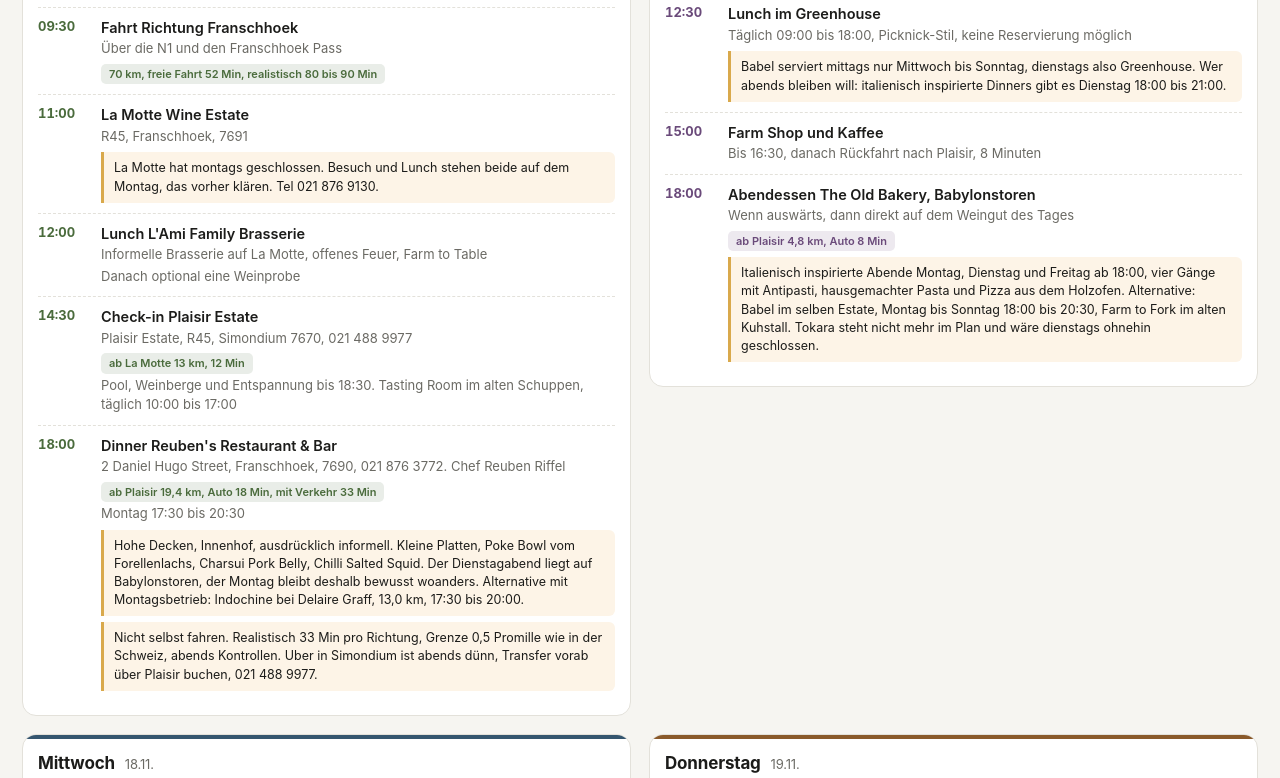
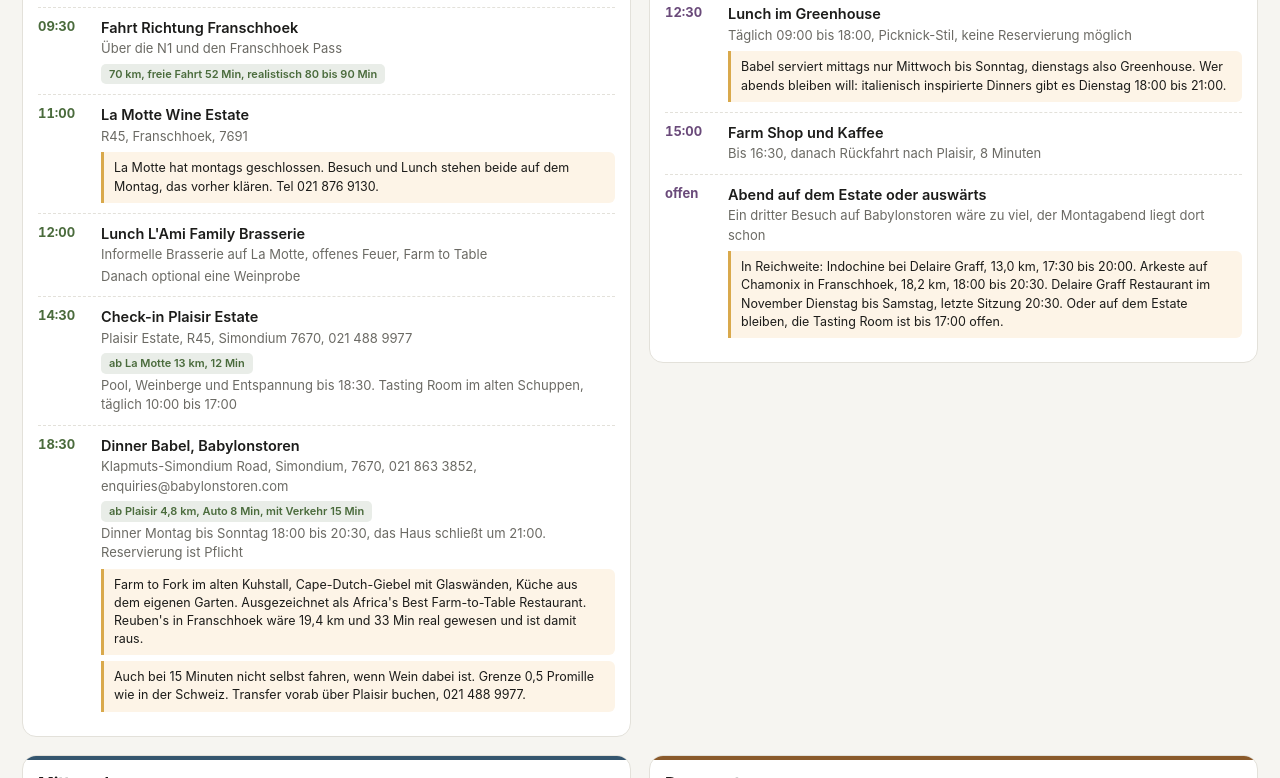
Before and after one commit to xiebo91/kapstadt-nov-2026, a plain HTML site: page index.html in a window 1280 px wide. Shown: the part 2022-2800 px from the top of the page. Drawn offline with Linux system fonts and the light colour scheme.

Commit message:
Dinner 16.11. auf Babel umgestellt

```diff
--- a/index.html
+++ b/index.html
@@ -93,7 +93,7 @@
       <li><b>Café Caprice:</b> der Plan nennt 09:00, die Reservierung steht auf 11:45. Bestätigung prüfen.</li>
       <li><b>Lion's Head am Sonntag:</b> Sonnenaufgang ist 05:35, der Plan startet um 06:00. Früher los oder den Sonnenaufgang streichen.</li>
       <li><b>Dinner am Samstag 14.11.:</b> The Duchess of Wisbeach in Sea Point, 14 Minuten zu Fuß, Reservierung Pflicht. Alternative Ariel, 90 Regent Road.</li>
-      <li><b>Dinner am Montag 16.11.:</b> Reuben's in Franschhoek, montags geöffnet, informell. Transfer mitbuchen.</li>
+      <li><b>Dinner am Montag 16.11. um 18:30:</b> Babel auf Babylonstoren, 4,8 km ab Plaisir, Reservierung ist Pflicht, 021 863 3852. Transfer statt selbst fahren.</li>
       <li><b>Dinner am Freitag 20.11.:</b> Clarke's, 133b Bree Street, rund 300 Meter vom Hotel. Nur Karte, keine Barzahlung.</li>
       <li><b>Lunch am Freitag 20.11. um 12:30:</b> Harbour House in Kalk Bay, 021 788 4133, noch nicht reserviert.</li>
       <li><b>Tennis am Mittwoch 18.11. um 15:30:</b> Glen Tennis Club, Platz vorab bei Portia buchen, 083 874 6213, R500 pro Stunde.</li>
@@ -226,13 +226,13 @@
           <div class="leg">ab La Motte 13 km, 12 Min</div>
           <div class="where">Pool, Weinberge und Entspannung bis 18:30. Tasting Room im alten Schuppen, täglich 10:00 bis 17:00</div>
         </div></div>
-        <div class="row"><div class="time">18:00</div><div>
-          <div class="what">Dinner Reuben's Restaurant &amp; Bar</div>
-          <div class="where">2 Daniel Hugo Street, Franschhoek, 7690, 021 876 3772. Chef Reuben Riffel</div>
-          <div class="leg">ab Plaisir 19,4 km, Auto 18 Min, mit Verkehr 33 Min</div>
-          <div class="where">Montag 17:30 bis 20:30</div>
-          <div class="note">Hohe Decken, Innenhof, ausdrücklich informell. Kleine Platten, Poke Bowl vom Forellenlachs, Charsui Pork Belly, Chilli Salted Squid. Der Dienstagabend liegt auf Babylonstoren, der Montag bleibt deshalb bewusst woanders. Alternative mit Montagsbetrieb: Indochine bei Delaire Graff, 13,0 km, 17:30 bis 20:00.</div>
-          <div class="note">Nicht selbst fahren. Realistisch 33 Min pro Richtung, Grenze 0,5 Promille wie in der Schweiz, abends Kontrollen. Uber in Simondium ist abends dünn, Transfer vorab über Plaisir buchen, 021 488 9977.</div>
+        <div class="row"><div class="time">18:30</div><div>
+          <div class="what">Dinner Babel, Babylonstoren</div>
+          <div class="where">Klapmuts-Simondium Road, Simondium, 7670, 021 863 3852, enquiries@babylonstoren.com</div>
+          <div class="leg">ab Plaisir 4,8 km, Auto 8 Min, mit Verkehr 15 Min</div>
+          <div class="where">Dinner Montag bis Sonntag 18:00 bis 20:30, das Haus schließt um 21:00. Reservierung ist Pflicht</div>
+          <div class="note">Farm to Fork im alten Kuhstall, Cape-Dutch-Giebel mit Glaswänden, Küche aus dem eigenen Garten. Ausgezeichnet als Africa's Best Farm-to-Table Restaurant. Reuben's in Franschhoek wäre 19,4 km und 33 Min real gewesen und ist damit raus.</div>
+          <div class="note">Auch bei 15 Minuten nicht selbst fahren, wenn Wein dabei ist. Grenze 0,5 Promille wie in der Schweiz. Transfer vorab über Plaisir buchen, 021 488 9977.</div>
         </div></div>
       </div>
     </div>
@@ -264,11 +264,10 @@
           <div class="what">Farm Shop und Kaffee</div>
           <div class="where">Bis 16:30, danach Rückfahrt nach Plaisir, 8 Minuten</div>
         </div></div>
-        <div class="row"><div class="time">18:00</div><div>
-          <div class="what">Abendessen The Old Bakery, Babylonstoren</div>
-          <div class="where">Wenn auswärts, dann direkt auf dem Weingut des Tages</div>
-          <div class="leg">ab Plaisir 4,8 km, Auto 8 Min</div>
-          <div class="note">Italienisch inspirierte Abende Montag, Dienstag und Freitag ab 18:00, vier Gänge mit Antipasti, hausgemachter Pasta und Pizza aus dem Holzofen. Alternative: Babel im selben Estate, Montag bis Sonntag 18:00 bis 20:30, Farm to Fork im alten Kuhstall. Tokara steht nicht mehr im Plan und wäre dienstags ohnehin geschlossen.</div>
+        <div class="row"><div class="time">offen</div><div>
+          <div class="what">Abend auf dem Estate oder auswärts</div>
+          <div class="where">Ein dritter Besuch auf Babylonstoren wäre zu viel, der Montagabend liegt dort schon</div>
+          <div class="note">In Reichweite: Indochine bei Delaire Graff, 13,0 km, 17:30 bis 20:00. Arkeste auf Chamonix in Franschhoek, 18,2 km, 18:00 bis 20:30. Delaire Graff Restaurant im November Dienstag bis Samstag, letzte Sitzung 20:30. Oder auf dem Estate bleiben, die Tasting Room ist bis 17:00 offen.</div>
         </div></div>
       </div>
     </div>
@@ -460,7 +459,7 @@
         <tr><td>La Motte, Franschhoek</td><td class="n">52 / 93 Min</td></tr>
         <tr><td>Babylonstoren</td><td class="n">8 / 15 Min</td></tr>
         <tr><td>Tokara, Helshoogte</td><td class="n">16 / 30 Min</td></tr>
-        <tr><td>Reuben's, Franschhoek</td><td class="n">18 / 33 Min</td></tr>
+        <tr><td>Babel, Babylonstoren</td><td class="n">8 / 15 Min</td></tr>
         <tr><td>Dorp Hotel, Bo-Kaap</td><td class="n">43 / 77 Min</td></tr>
         <tr><td>Kloof Street House</td><td class="n">13 Min zu Fuß</td></tr>
         <tr><td>Tafelberg Seilbahn</td><td class="n">9 / 16 Min</td></tr>
@@ -489,7 +488,7 @@
         <li>Café Caprice: 09:00 gegen 11:45 abgleichen</li>
         <li>Lion's Head: Sonnenaufgang 05:35, Plan startet 06:00</li>
         <li>Dinner 14.11. buchen: Duchess of Wisbeach oder Ariel</li>
-        <li>Dinner 16.11. buchen: Reuben's, Transfer mitbuchen</li>
+        <li>Dinner 16.11. 18:30 buchen: Babel auf Babylonstoren</li>
         <li>Dinner 20.11. buchen: Clarke's, 021 003 8113</li>
         <li>Lunch 20.11. 12:30 reservieren: Harbour House, 021 788 4133</li>
         <li>Tennis 18.11. 15:30 reservieren bei Portia, 083 874 6213</li>
```
